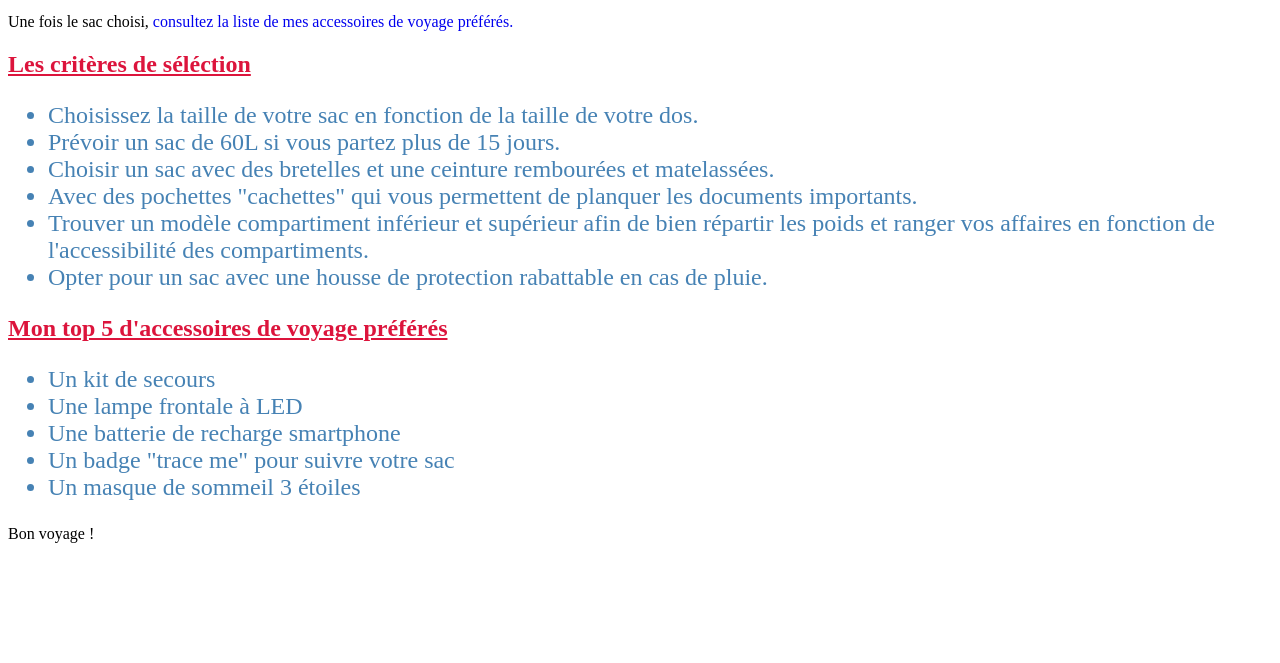
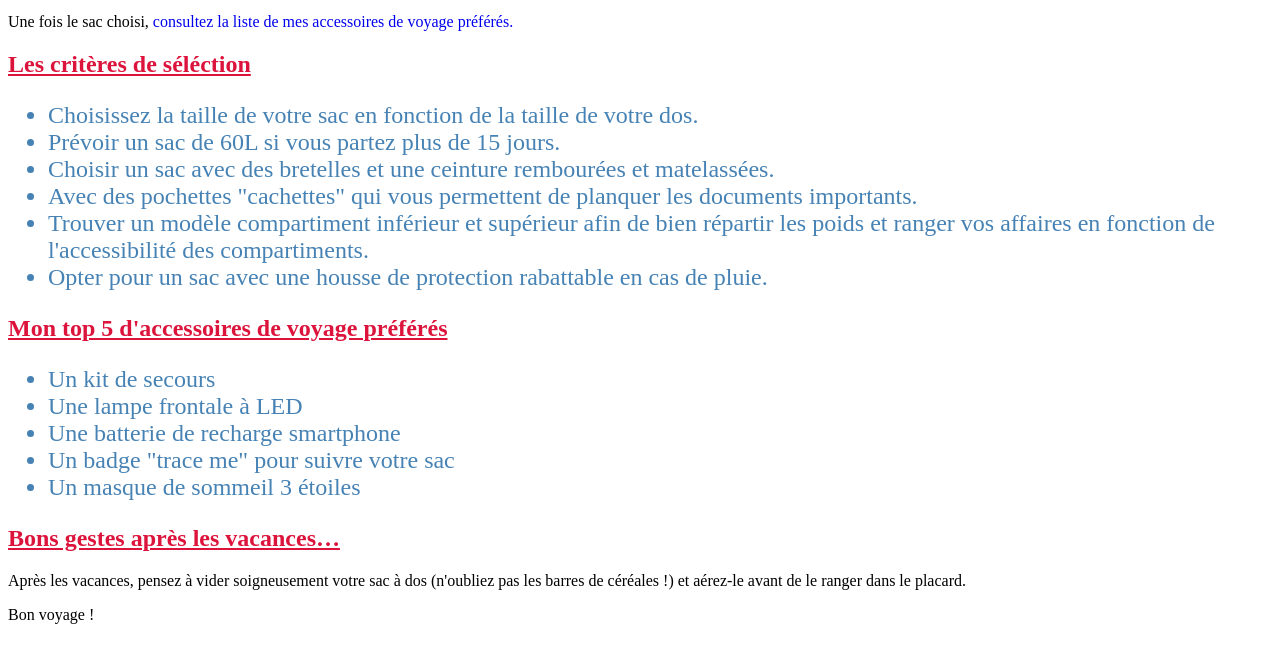
Before and after one commit to Akatiou/dell, a plain HTML site: page index.html in a window 1280 px wide. Shown: the part 119-782 px from the top of the page. Drawn offline with Linux system fonts and the light colour scheme.

Commit message:
add section

```diff
--- a/index.html
+++ b/index.html
@@ -33,6 +33,11 @@
       <li>Un masque de sommeil 3 étoiles</li>
     </ul>
   </section>
+  <section>
+  <h2>Bons gestes après les vacances…</h2>
+
+  <p>Après les vacances, pensez à vider soigneusement votre sac à dos (n'oubliez pas les barres de céréales !) et aérez-le avant de le ranger dans le placard.</p>
+</section>
   <footer>Bon voyage !</footer>
 </body>
 </html>
```
